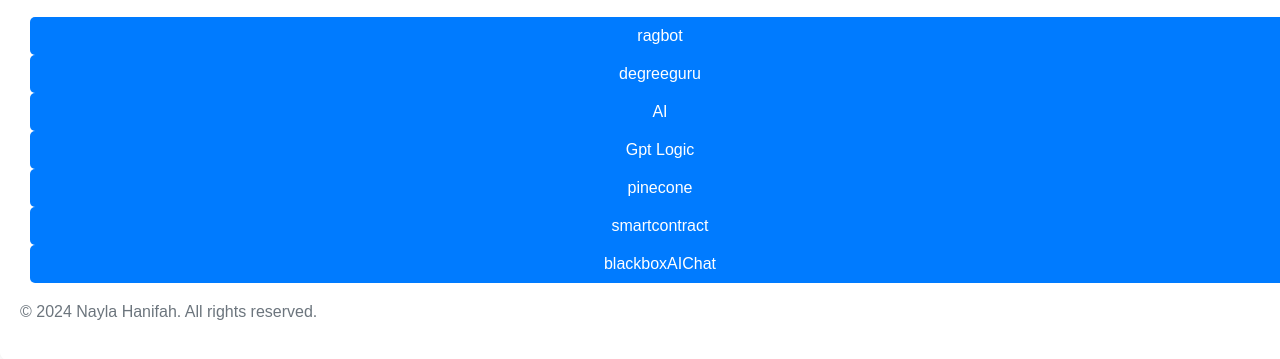
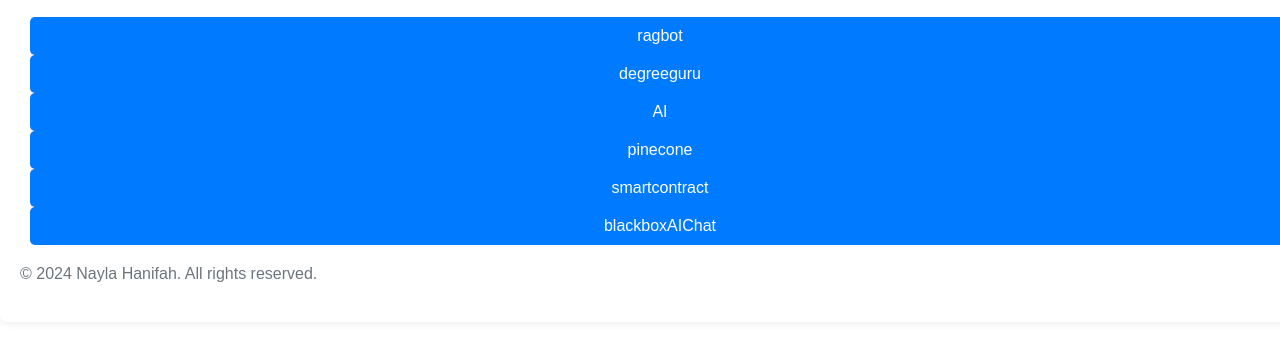
Before and after one commit to NayNay-17/My-api, a website: page index.html in a window 1280 px wide. Shown: the part 131-490 px from the top of the page. Drawn offline with Linux system fonts and the light colour scheme.

Commit message:
Update index.html

```diff
--- a/index.html
+++ b/index.html
@@ -77,7 +77,6 @@
     <a href="/api/ragbot?message=hai" class="btn">ragbot</a>
     <a href="/api/degreeguru?message=hai" class="btn">degreeguru</a>
     <a href="/api/getChatCompletion?message=hai" class="btn">AI</a>
-    <a href="/api/gptLogic?logic=kamu%20adalah%20Nayla&message=hai" class="btn">Gpt Logic</a>
     <a href="/api/pinecone?message=hai" class="btn">pinecone</a>
     <a href="/api/smartcontract?message=hai" class="btn">smartcontract</a>
     <a href="/api/blackboxAIChat?message=hai" class="btn">blackboxAIChat</a>
```
